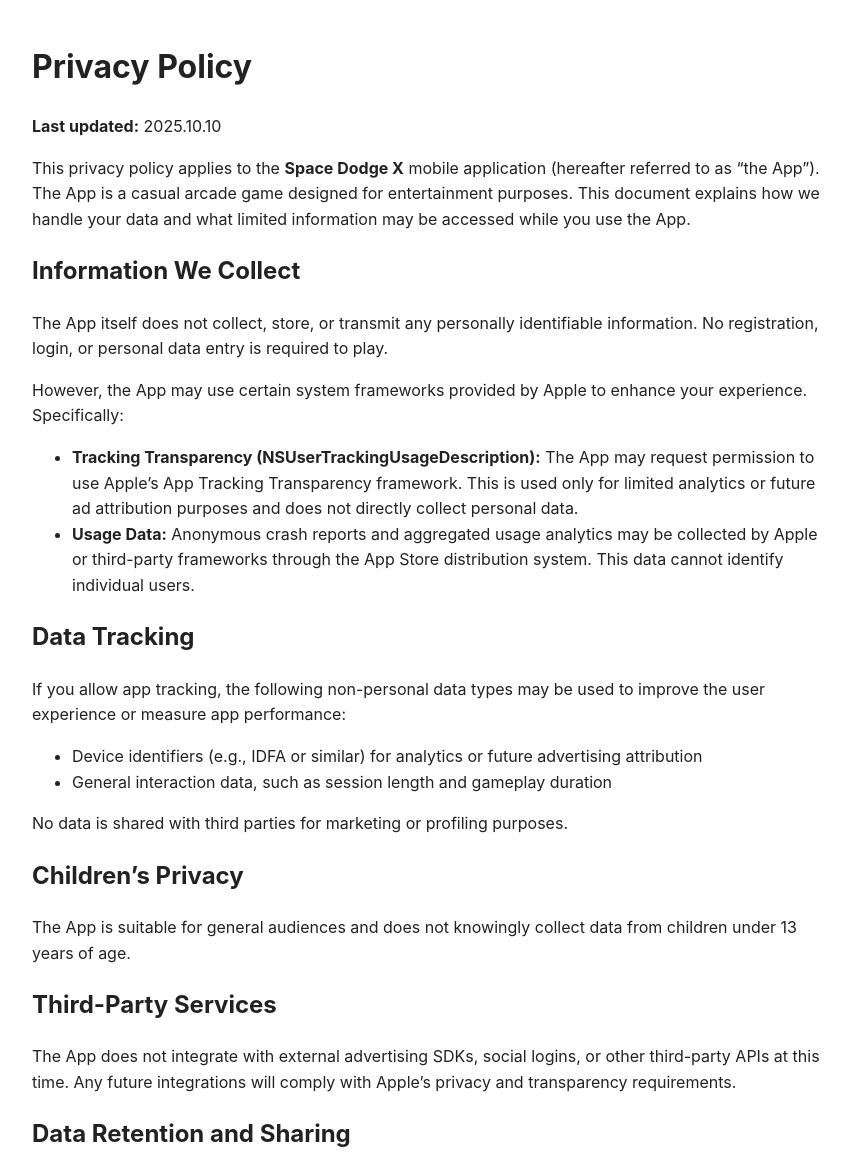
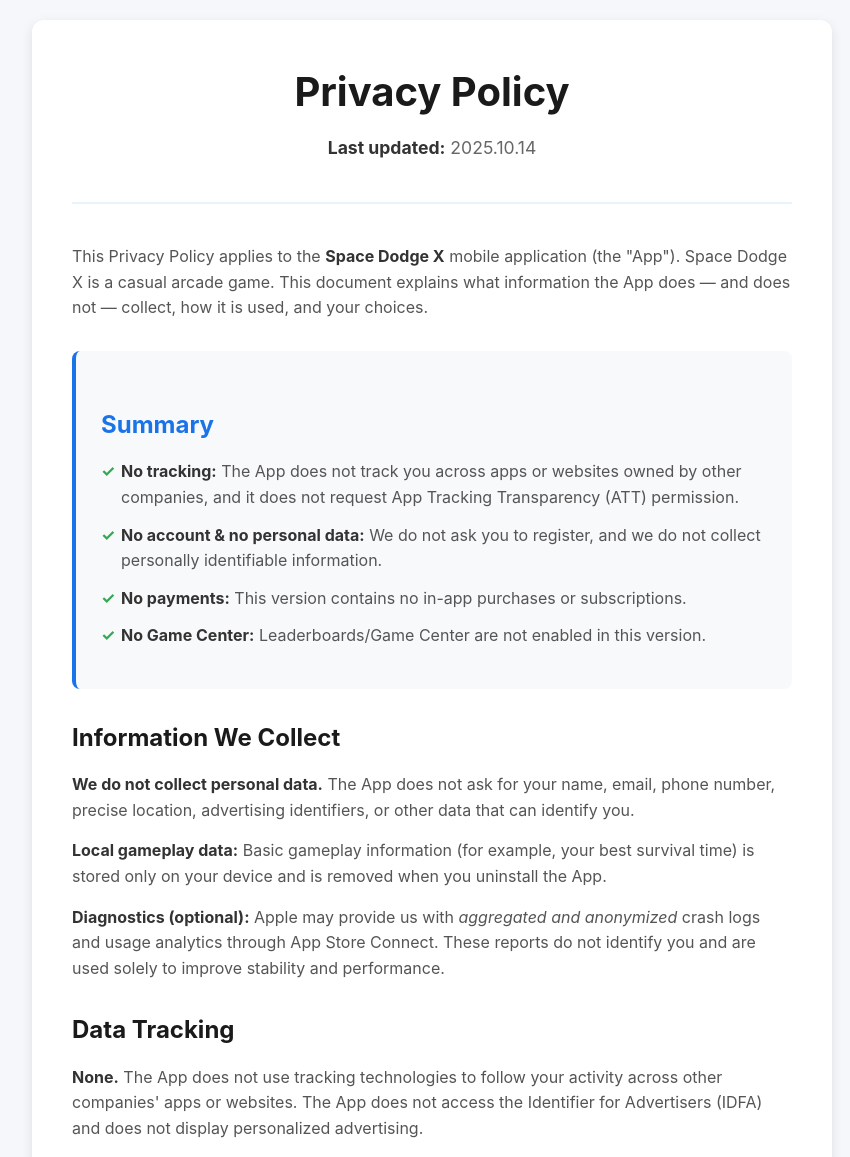
Before and after one commit to mrcloudxiao/app-resources, a plain HTML site: page space-dodge-policy.html in a window 1280 px wide. Shown: the top 1157 px of the page, without its empty margins (208-1058 px from the left). Drawn offline with Linux system fonts and the light colour scheme.

Commit message:
Update space-dodge-policy.html
Remove data collection part. Upgrade style.

```diff
--- a/space-dodge-policy.html
+++ b/space-dodge-policy.html
@@ -1,44 +1,226 @@
 <!DOCTYPE html>
-<html>
+<html lang="en">
 <head>
     <meta charset="UTF-8">
+    <meta name="viewport" content="width=device-width, initial-scale=1.0">
     <title>Privacy Policy for Space Dodge X</title>
+    <style>
+        * {
+            margin: 0;
+            padding: 0;
+            box-sizing: border-box;
+            font-family: -apple-system, BlinkMacSystemFont, 'Segoe UI', Roboto, Oxygen, Ubuntu, Cantarell, 'Open Sans', 'Helvetica Neue', sans-serif;
+        }
+
+        body {
+            background-color: #f5f7fa;
+            color: #333;
+            line-height: 1.6;
+            padding: 20px;
+            min-height: 100vh;
+        }
+
+        .container {
+            max-width: 800px;
+            width: 100%;
+            margin: 0 auto;
+            background: white;
+            border-radius: 12px;
+            box-shadow: 0 4px 12px rgba(0, 0, 0, 0.1);
+            padding: 40px;
+        }
+
+        header {
+            text-align: center;
+            margin-bottom: 40px;
+            border-bottom: 2px solid #e8f4fd;
+            padding-bottom: 20px;
+        }
+
+        h1 {
+            font-size: 2.5rem;
+            margin-bottom: 10px;
+            color: #1a1a1a;
+        }
+
+        .last-updated {
+            color: #666;
+            font-size: 1.1rem;
+            margin-bottom: 20px;
+        }
+
+        .summary-section {
+            background: #f8f9fa;
+            border-radius: 8px;
+            padding: 25px;
+            margin: 30px 0;
+            border-left: 4px solid #1a73e8;
+        }
+
+        .summary-section h2 {
+            color: #1a73e8;
+            margin-bottom: 15px;
+        }
+
+        .summary-list {
+            list-style: none;
+            padding: 0;
+        }
+
+        .summary-list li {
+            margin-bottom: 12px;
+            padding-left: 20px;
+            position: relative;
+        }
+
+        .summary-list li:before {
+            content: "✓";
+            color: #34a853;
+            font-weight: bold;
+            position: absolute;
+            left: 0;
+        }
+
+        h2 {
+            color: #1a1a1a;
+            margin: 30px 0 15px 0;
+            font-size: 1.5rem;
+        }
+
+        h3 {
+            color: #333;
+            margin: 25px 0 10px 0;
+            font-size: 1.2rem;
+        }
+
+        p {
+            margin-bottom: 15px;
+            color: #555;
+        }
+
+        ul {
+            margin: 15px 0;
+            padding-left: 20px;
+        }
+
+        li {
+            margin-bottom: 8px;
+            color: #555;
+        }
+
+        strong {
+            color: #333;
+        }
+
+        .contact-info {
+            background: #e8f4fd;
+            border-radius: 8px;
+            padding: 20px;
+            margin: 25px 0;
+            text-align: center;
+        }
+
+        .contact-info a {
+            color: #1a73e8;
+            text-decoration: none;
+            font-weight: 500;
+        }
+
+        .contact-info a:hover {
+            text-decoration: underline;
+        }
+
+        .disclosure-note {
+            background: #fff3cd;
+            border: 1px solid #ffeaa7;
+            border-radius: 6px;
+            padding: 15px;
+            margin: 25px 0;
+            font-size: 0.9rem;
+            color: #856404;
+        }
+
+        footer {
+            margin-top: 40px;
+            text-align: center;
+            color: #888;
+            font-size: 0.9rem;
+            border-top: 1px solid #e5e5e5;
+            padding-top: 20px;
+        }
+
+        @media (max-width: 768px) {
+            .container {
+                padding: 25px 20px;
+            }
+
+            h1 {
+                font-size: 2rem;
+            }
+
+            body {
+                padding: 10px;
+            }
+        }
+    </style>
 </head>
-<body style="font-family: -apple-system, BlinkMacSystemFont, 'Segoe UI', Roboto, Helvetica, Arial, sans-serif; line-height: 1.6; color: #222; padding: 20px; max-width: 800px; margin: auto;">
-    <h1>Privacy Policy</h1>
-    <p><strong>Last updated:</strong> 2025.10.10</p>
+<body>
+    <div class="container">
+        <header>
+            <h1>Privacy Policy</h1>
+            <p class="last-updated"><strong>Last updated:</strong> 2025.10.14</p>
+        </header>
 
-    <p>This privacy policy applies to the <strong>Space Dodge X</strong> mobile application (hereafter referred to as “the App”). The App is a casual arcade game designed for entertainment purposes. This document explains how we handle your data and what limited information may be accessed while you use the App.</p>
+        <p>This Privacy Policy applies to the <strong>Space Dodge X</strong> mobile application (the "App"). Space Dodge X is a casual arcade game. This document explains what information the App does — and does not — collect, how it is used, and your choices.</p>
 
-    <h2>Information We Collect</h2>
-    <p>The App itself does not collect, store, or transmit any personally identifiable information. No registration, login, or personal data entry is required to play.</p>
-    <p>However, the App may use certain system frameworks provided by Apple to enhance your experience. Specifically:</p>
-    <ul>
-        <li><strong>Tracking Transparency (NSUserTrackingUsageDescription):</strong> The App may request permission to use Apple’s App Tracking Transparency framework. This is used only for limited analytics or future ad attribution purposes and does not directly collect personal data.</li>
-        <li><strong>Usage Data:</strong> Anonymous crash reports and aggregated usage analytics may be collected by Apple or third-party frameworks through the App Store distribution system. This data cannot identify individual users.</li>
-    </ul>
+        <div class="summary-section">
+            <h2>Summary</h2>
+            <ul class="summary-list">
+                <li><strong>No tracking:</strong> The App does not track you across apps or websites owned by other companies, and it does not request App Tracking Transparency (ATT) permission.</li>
+                <li><strong>No account & no personal data:</strong> We do not ask you to register, and we do not collect personally identifiable information.</li>
+                <li><strong>No payments:</strong> This version contains no in-app purchases or subscriptions.</li>
+                <li><strong>No Game Center:</strong> Leaderboards/Game Center are not enabled in this version.</li>
+            </ul>
+        </div>
 
-    <h2>Data Tracking</h2>
-    <p>If you allow app tracking, the following non-personal data types may be used to improve the user experience or measure app performance:</p>
-    <ul>
-        <li>Device identifiers (e.g., IDFA or similar) for analytics or future advertising attribution</li>
-        <li>General interaction data, such as session length and gameplay duration</li>
-    </ul>
-    <p>No data is shared with third parties for marketing or profiling purposes.</p>
+        <h2>Information We Collect</h2>
+        <p><strong>We do not collect personal data.</strong> The App does not ask for your name, email, phone number, precise location, advertising identifiers, or other data that can identify you.</p>
+        <p><strong>Local gameplay data:</strong> Basic gameplay information (for example, your best survival time) is stored only on your device and is removed when you uninstall the App.</p>
+        <p><strong>Diagnostics (optional):</strong> Apple may provide us with <em>aggregated and anonymized</em> crash logs and usage analytics through App Store Connect. These reports do not identify you and are used solely to improve stability and performance.</p>
 
-    <h2>Children’s Privacy</h2>
-    <p>The App is suitable for general audiences and does not knowingly collect data from children under 13 years of age.</p>
+        <h2>Data Tracking</h2>
+        <p><strong>None.</strong> The App does not use tracking technologies to follow your activity across other companies' apps or websites. The App does not access the Identifier for Advertisers (IDFA) and does not display personalized advertising.</p>
 
-    <h2>Third-Party Services</h2>
-    <p>The App does not integrate with external advertising SDKs, social logins, or other third-party APIs at this time. Any future integrations will comply with Apple’s privacy and transparency requirements.</p>
+        <h2>Third-Party Services</h2>
+        <p>This version of the App does not integrate third-party advertising SDKs, social logins, analytics SDKs that profile users, or external data collection services. If we add optional services in a future update, we will disclose them here and on the App Store product page, and we will respect Apple's privacy requirements.</p>
 
-    <h2>Data Retention and Sharing</h2>
-    <p>The App does not store or share any user data on external servers. All gameplay data (such as your best time or progress) is stored locally on your device and is deleted when the App is uninstalled.</p>
+        <h2>Children's Privacy</h2>
+        <p>The App is suitable for general audiences. We do not knowingly collect personal information from children under 13. If you believe a child has provided us with personal information, please contact us and we will promptly address the matter.</p>
 
-    <h2>Changes to This Policy</h2>
-    <p>We may update this privacy policy from time to time. The updated version will always be available within the App or its App Store listing, and the “Last updated” date will be revised accordingly.</p>
+        <h2>Data Retention & Sharing</h2>
+        <p>We do not maintain servers for player accounts. We do not sell, rent, or share user data with third parties. Local gameplay data stays on your device.</p>
 
-    <h2>Contact Us</h2>
-    <p>If you have any questions or concerns regarding this Privacy Policy or data usage, please contact us via this <a href="mailto:mrcloudxiao@gmail.com">email</a></p>
+        <h2>Your Choices</h2>
+        <ul>
+            <li>You may delete the App at any time to remove all locally stored gameplay data.</li>
+            <li>You can manage Apple diagnostics sharing in iOS: <em>Settings > Privacy & Security > Analytics & Improvements</em>.</li>
+        </ul>
+
+        <h2>Changes to This Policy</h2>
+        <p>We may update this policy from time to time. The latest version will be available within the App or on our website, with the "Last updated" date adjusted accordingly.</p>
+
+        <div class="contact-info">
+            <h2>Contact Us</h2>
+            <p>If you have any questions about this Privacy Policy, please contact us at: <a href="mailto:mrcloudxiao@gmail.com">mrcloudxiao@gmail.com</a></p>
+        </div>
+
+        <div class="disclosure-note">
+            <p><strong>App Store disclosure note:</strong> On the App Store product page, this version of Space Dodge X can be marked as <strong>"Data Not Collected"</strong> and <strong>"Not Used to Track You"</strong>, consistent with the statements above. If future versions add ads, analytics, or Game Center, the disclosure will be updated accordingly.</p>
+        </div>
+
+        <footer>
+            <p>© 2025 Space Dodge X. All rights reserved.</p>
+        </footer>
+    </div>
 </body>
 </html>
```
